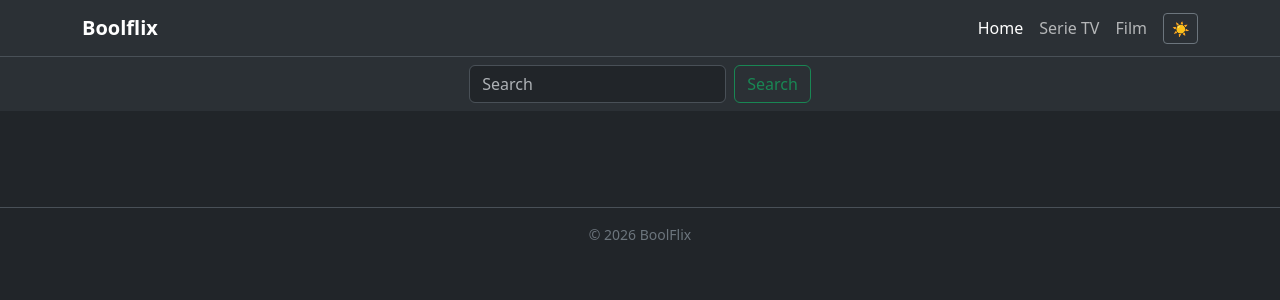
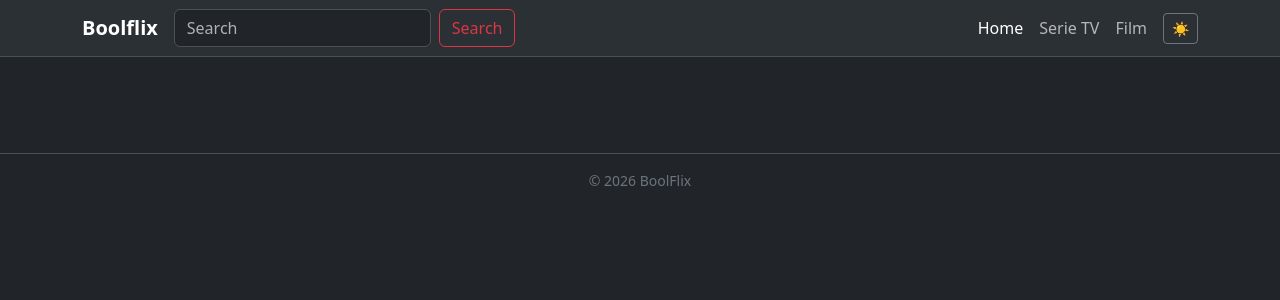
Before and after one commit to nildebenedetti/react-boolflix, a React (Vite) app: page / in a window 1280 px wide. Shown: the top 300 px of the page. Built offline with nearby package versions, Linux system fonts and the light colour scheme; some icons are missing.

Commit message:
fix: serchbar spostata nella navbar principale

```diff
--- a/src/components/Header.jsx
+++ b/src/components/Header.jsx
@@ -5,7 +5,7 @@
 
 function Header() {
     const { theme, toggleTheme } = useTheme();
-    const [ userInput, setUserInput ] = useState('');
+    const [userInput, setUserInput] = useState('');
     const { setSearchQuery } = useAppData();
 
     const submitHandler = (event) => {
@@ -34,6 +34,10 @@
                     >
                         <span className="navbar-toggler-icon" />
                     </button>
+                        <form onSubmit={submitHandler} className="d-flex" role="search">
+                            <input className="form-control me-2" type="text" value={userInput} onChange={changeHandler} placeholder="Search" />
+                            <button className="btn btn-outline-danger" type="submit" >Search</button>
+                        </form>
                     <div className="collapse navbar-collapse" id="mainNav">
                         <ul className="navbar-nav ms-auto align-items-center">
                             <li className="nav-item">
@@ -58,14 +62,6 @@
                     </div>
                 </div>
             </nav>
-            <nav className="navbar bg-body-tertiary">
-                <div className="container-fluid d-flex justify-content-center">
-                    <form onSubmit={submitHandler} className="d-flex" role="search">
-                        <input className="form-control me-2" type="text" value={userInput} onChange={changeHandler} placeholder="Search"/>
-                        <button className="btn btn-outline-success" type="submit" >Search</button>
-                    </form>
-                </div>
-            </nav>
         </header>
     );
 }
```
